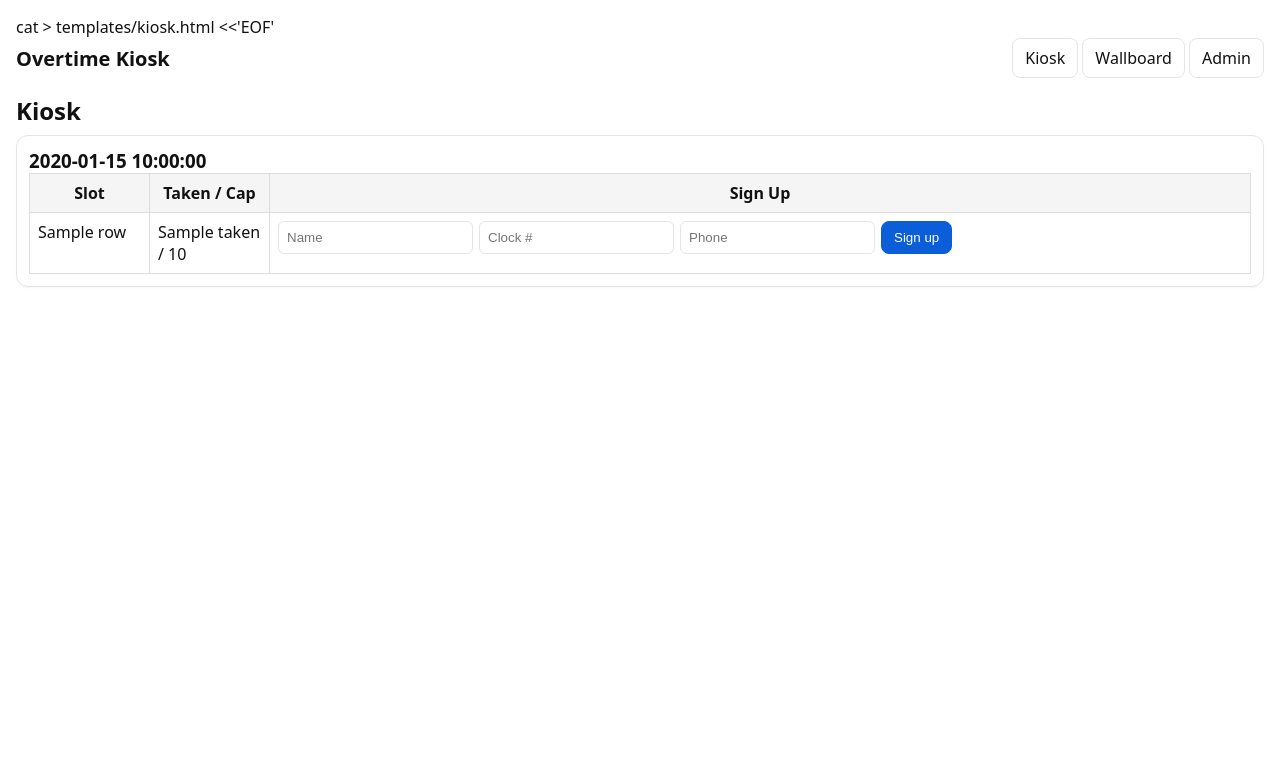
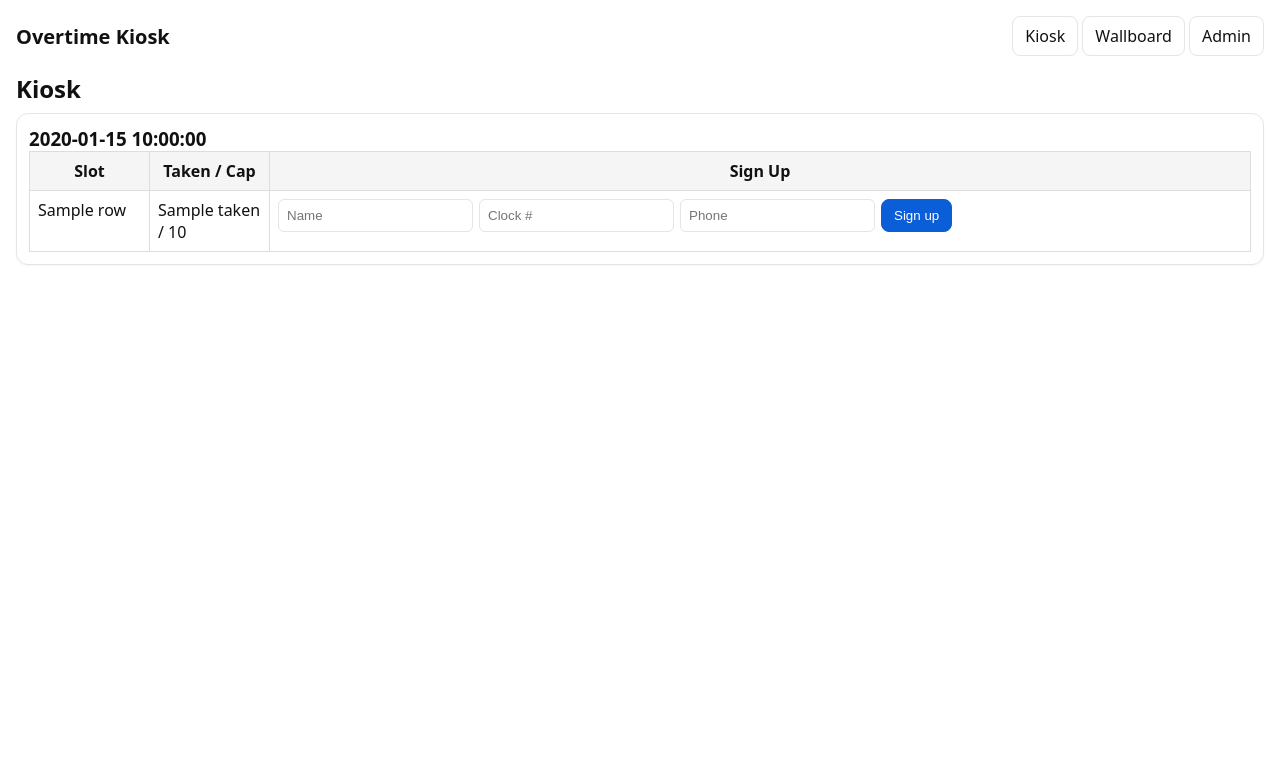
Before and after one commit to parkerwlee-cloud/Tracy-overtime-project, a Flask app: template templates/kiosk.html in a window 1280 px wide. Shown: the top 783 px of the page. Run offline with Flask 3, Linux system fonts and the light colour scheme; the template is opened without the code that fills it: most values are stand-ins (such as "Sample title", 1, 10 or a date in 2020).

Commit message:
Update kiosk.html

```diff
--- a/templates/kiosk.html
+++ b/templates/kiosk.html
@@ -1,4 +1,3 @@
-cat > templates/kiosk.html <<'EOF'
 {% extends "_base.html" %}
 {% block content %}
 <h2>Kiosk</h2>
@@ -51,4 +50,3 @@ cat > templates/kiosk.html <<'EOF'
 {% endfor %}
 
 {% endblock %}
-EOF
```
